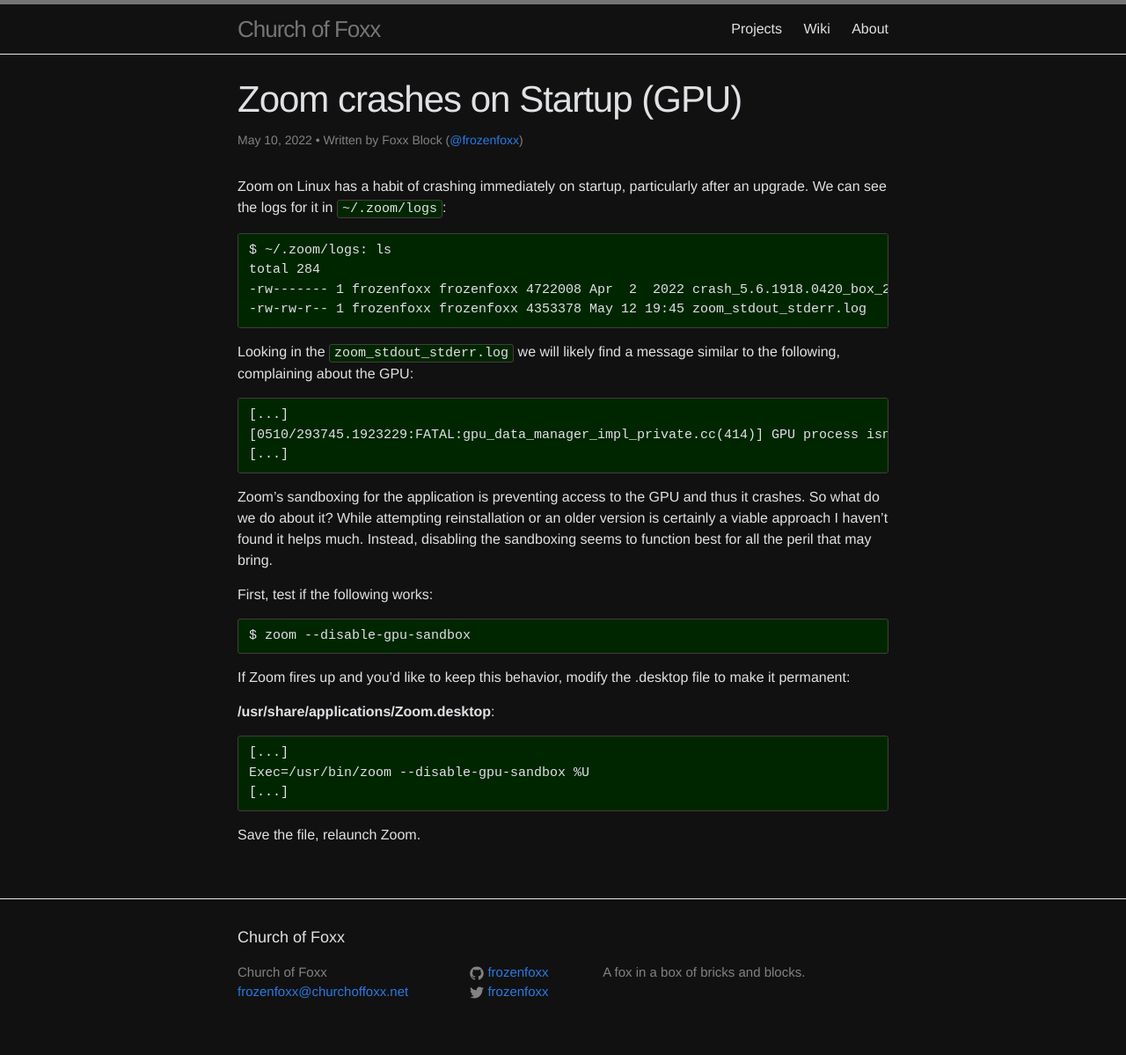
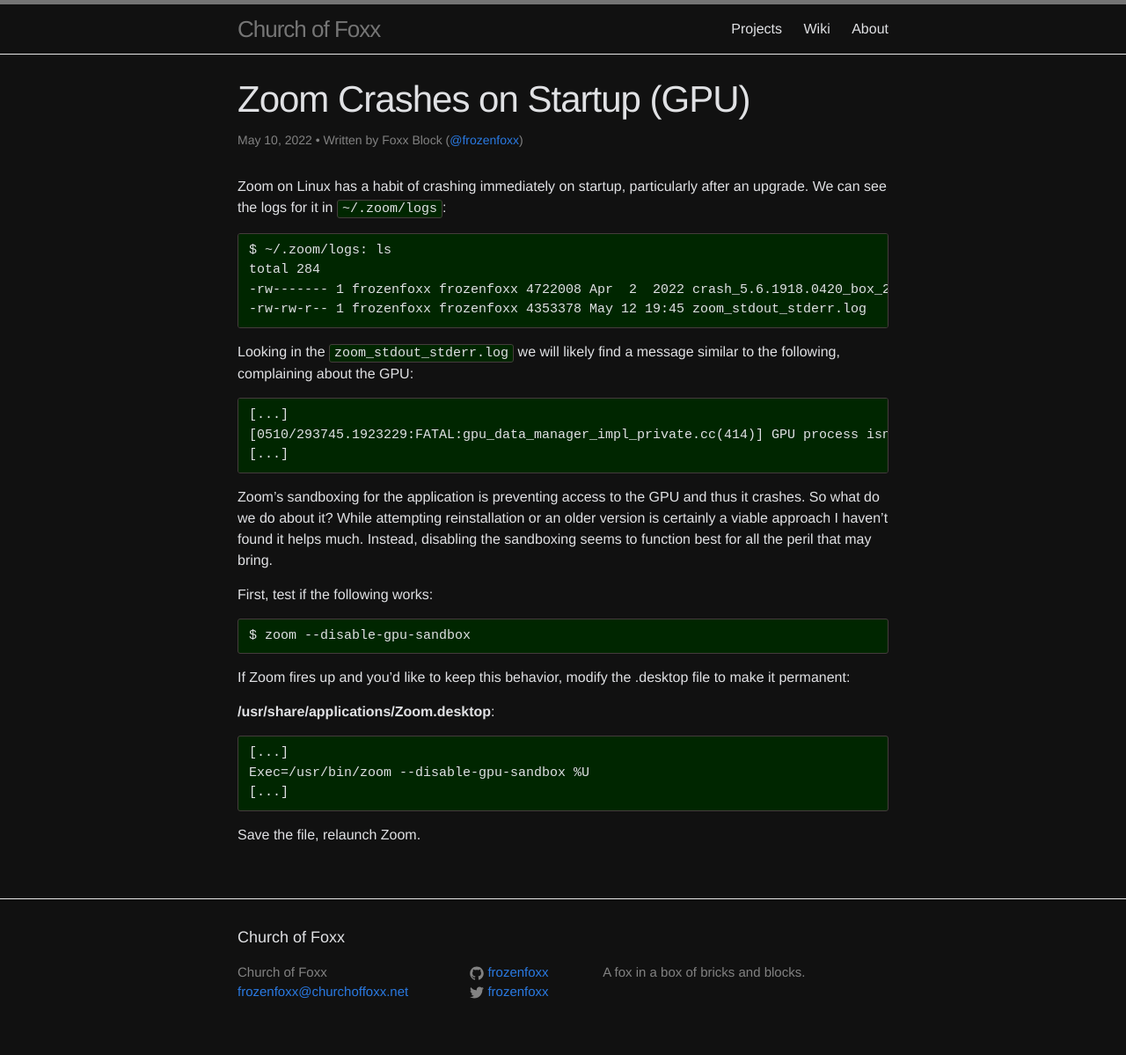
Before and after one commit to frozenfoxx/frozenfoxx.github.io, a Jekyll site: the page built from _posts/2022-05-10-zoom-crashes-on-startup-gpu.md, in a window 1280 px wide. Shown: the whole page at 88% size. Built offline with Jekyll 4.4.1, drawn with Linux system fonts in a browser that asks for light colours.

```diff
--- a/_posts/2022-05-10-zoom-crashes-on-startup-gpu.md
+++ b/_posts/2022-05-10-zoom-crashes-on-startup-gpu.md
@@ -1,6 +1,6 @@
 ---
 layout: post
-title: Zoom crashes on Startup (GPU)
+title: Zoom Crashes on Startup (GPU)
 author: FrozenFOXX
 tags:
  - linux
```
